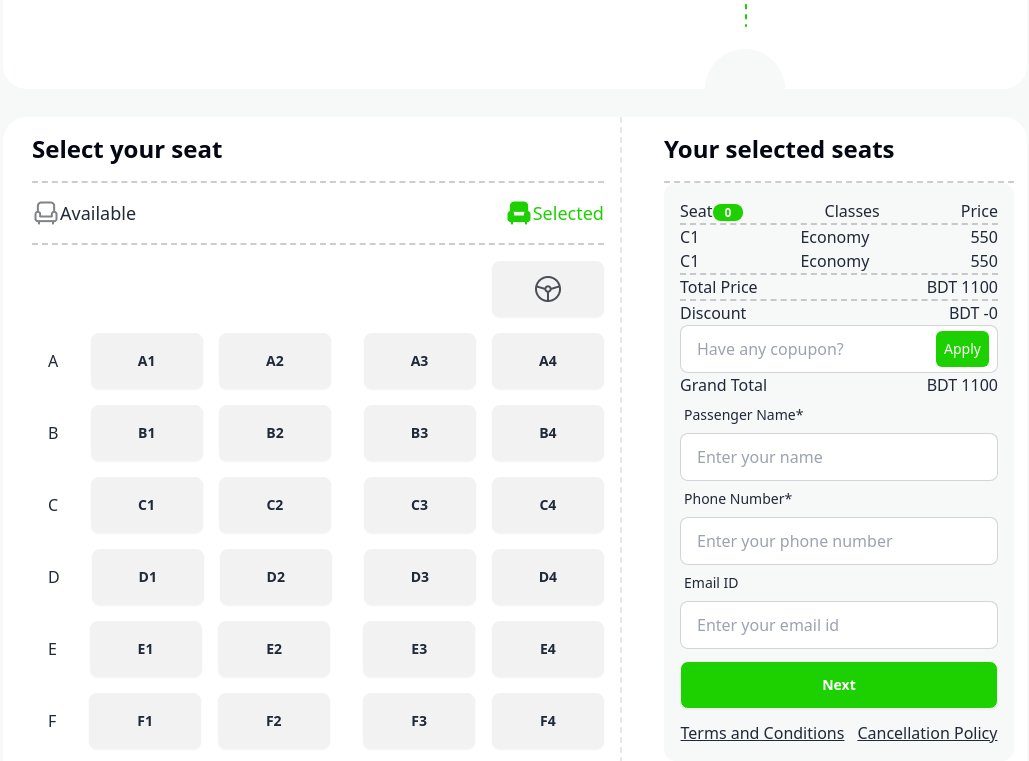
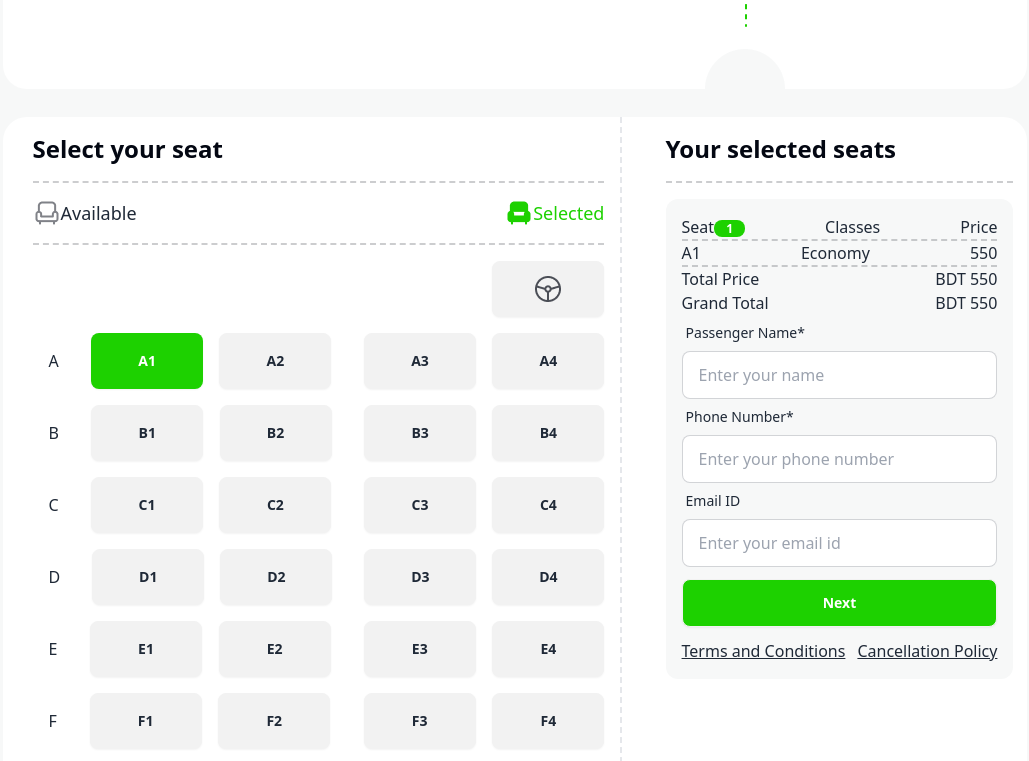
Before and after one commit to naimul-123/assignment-5, a website: page index.html in a window 1280 px wide. Both pictures are taken after a click on the button "A1". Shown: the part 2160-2921 px from the top of the page, without its empty margins (125-1154 px from the left). Drawn offline with Linux system fonts and the light colour scheme.

Commit message:
Some javascript added

```diff
--- a/index.html
+++ b/index.html
@@ -266,39 +266,34 @@
           </div>
           <div class="">
             <h4 class="text-2xl py-4 font-semibold text-[#030712] border-dashed border-b-2 border-b-[#03071233] ">Your selected seats</h4>
-            <div class="p-4 bg-[#F7F8F8] rounded-xl">
+            <div  class="p-4 bg-[#F7F8F8] rounded-xl my-4">
               <div class="flex justify-between border-dashed border-b-2 border-b-[#03071233]">
-                <p>Seat<span id="totalSeat" class=" px-3 text-white rounded-lg bg-[#1DD100] text-xs font-bold font-inter">0</span></p>
+                <p>Seat<span id="totalSelectedSeat" class=" px-3 text-white rounded-lg bg-[#1DD100] text-xs font-bold font-inter">0</span></p>
                 <p>Classes</p>
                 <p>Price</p>
               </div>
-              <div class="flex justify-between">
-                <p>C1</p>
-                <p>Economy</p>
-                <p>550</p>
-              </div>
-              <div class="flex justify-between">
-                <p>C1</p>
-                <p>Economy</p>
-                <p>550</p>
-              </div>
+              <div id="selectedSeatSec"></div>
+
               <div class="flex justify-between border-dashed border-t-2 border-t-[#03071233]">
                 <p>Total Price</p>
-                <p>BDT <span>1100</span></p>
+                <p>BDT <span id="TotalPrice"></span></p>
               </div>
-              <div class="flex justify-between border-dashed border-t-2 border-t-[#03071233]">
+              <div>
+
+              </div>
+              <div id="discountSec" class="hidden justify-between border-dashed border-b-2 border-b-[#03071233]">
                 <p>Discount</p>
-                <p>BDT -<span>0</span></p>
+                <p>BDT -<span id="discount">0</span></p>
               </div>
-              <div id="cuponSection" class="">
+              <div id="cuponSection" class="hidden">
                 <label class="input pr-2 input-bordered flex items-center gap-2">
-                  <input type="text" class="grow" placeholder="Have any copupon?" />
-                  <button class="bg-[#1DD100] text-white p-2 text-sm rounded-md ">Apply</button>
+                  <input name="cuponName" id="cuponId" type="text" class="grow" placeholder="Have any copupon?" />
+                  <button id="cuponBtn" class="bg-[#1DD100] text-white p-2 text-sm rounded-md ">Apply</button>
                 </label>
               </div>
               <div class="flex justify-between ">
                 <p>Grand Total</p>
-                <p>BDT <span>1100</span></p>
+                <p>BDT <span id="grandTotal"></span></p>
               </div>
               <div>
                 <label class="form-control w-full max-w-xs">
@@ -340,5 +335,6 @@
       </div>
 
     </main>
+    <script src="./scripts/script.js"></script>
 </body>
 </html>
--- a/scripts/script.js
+++ b/scripts/script.js
@@ -0,0 +1,80 @@
+let selectedSeat= 0;
+const seats = document.querySelectorAll('.seat');
+// console.log(seats)
+seats.forEach((seat)=>{
+    seat.addEventListener('click', (e)=>{
+        selectedSeat ++
+
+
+        if(selectedSeat<=4){
+            const totalSelectedSeat= document.getElementById('totalSelectedSeat');
+            totalSelectedSeat.innerText= selectedSeat;
+            e.target.style.backgroundColor = "#1DD100"
+            e.target.style.color = "#FFFFFF"
+
+            const seatNumber = e.target.innerText;
+            const div = document.createElement('div');
+            div.classList.add('flex');
+            div.classList.add('justify-between');
+            const p1 = document.createElement('p');
+            p1.innerText= seatNumber;
+            const p2 = document.createElement('p');
+            p2.innerText="Economy";
+            const p3 = document.createElement('p');
+            p3.innerText= "550";
+           div.appendChild(p1);
+           div.appendChild(p2);
+           div.appendChild(p3);
+           const selectedSeatSec = document.getElementById('selectedSeatSec');
+           selectedSeatSec.appendChild(div);
+           e.target.disabled= true;
+           totalPrice = selectedSeat*550;
+           document.getElementById('TotalPrice').innerText=totalPrice;
+           document.getElementById('grandTotal').innerText=totalPrice;
+           document.getElementById('avallabelSeat').innerText= 40 - selectedSeat;
+
+           if(selectedSeat===4){
+            document.getElementById('cuponSection').classList.remove('hidden')
+           }
+        }
+        else{
+            console.log("Selection limit over!")
+            return false;
+        }
+
+
+        // console.log(selectedSeat)
+    })
+})
+
+const cuponBtn = document.getElementById('cuponBtn');
+cuponBtn.addEventListener('click', ()=>{
+    const cuponName = document.getElementById('cuponId').value;
+    const totalPrice = parseInt(document.getElementById('TotalPrice').innerText);
+    if((cuponName === "NEW15") || (cuponName === "Couple 20")){
+
+        document.getElementById('discountSec').classList.remove('hidden');
+        document.getElementById('discountSec').classList.add('flex');
+
+        if(cuponName === "NEW15"){
+            const discount = totalPrice*0.15;
+            const grandTotal = totalPrice - discount;
+            document.getElementById('grandTotal').innerText=grandTotal;
+            document.getElementById('discount').innerText=discount;
+        }
+        else if(cuponName === "Couple 20"){
+            const discount = totalPrice*0.20;
+            const grandTotal = totalPrice - discount;
+            document.getElementById('grandTotal').innerText=grandTotal;
+            document.getElementById('discount').innerText=discount;
+        }
+
+        document.getElementById('cuponSection').classList.add('hidden')
+
+    }
+
+    else{
+        alert('Invalid cupon code!')
+    }
+    // console.log(cuponName);
+})
```
